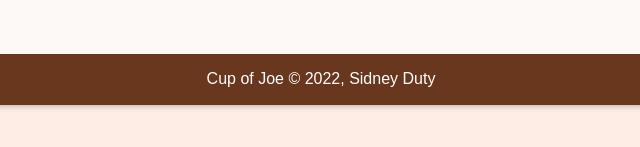
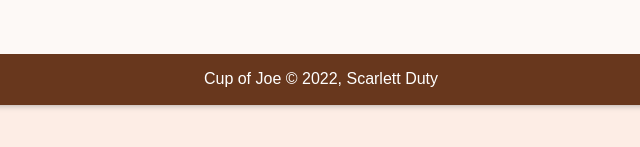
Before and after one commit to dutymilo/HoboJoe_Site, a plain HTML site: page index.html in a window 1280 px wide. Shown: the part 665-812 px from the top of the page, 319-959 px from the left. Drawn offline with nearby package versions, Linux system fonts and the light colour scheme; a web font is replaced by a local one.

Commit message:
Update index.html

```diff
--- a/index.html
+++ b/index.html
@@ -61,7 +61,7 @@
         </section>
     </main>
     <footer>
-        <p>Cup of Joe &copy; 2022, Sidney Duty</p>
+        <p>Cup of Joe &copy; 2022, Scarlett Duty</p>
     </footer>
 </body>
 </html>
```
